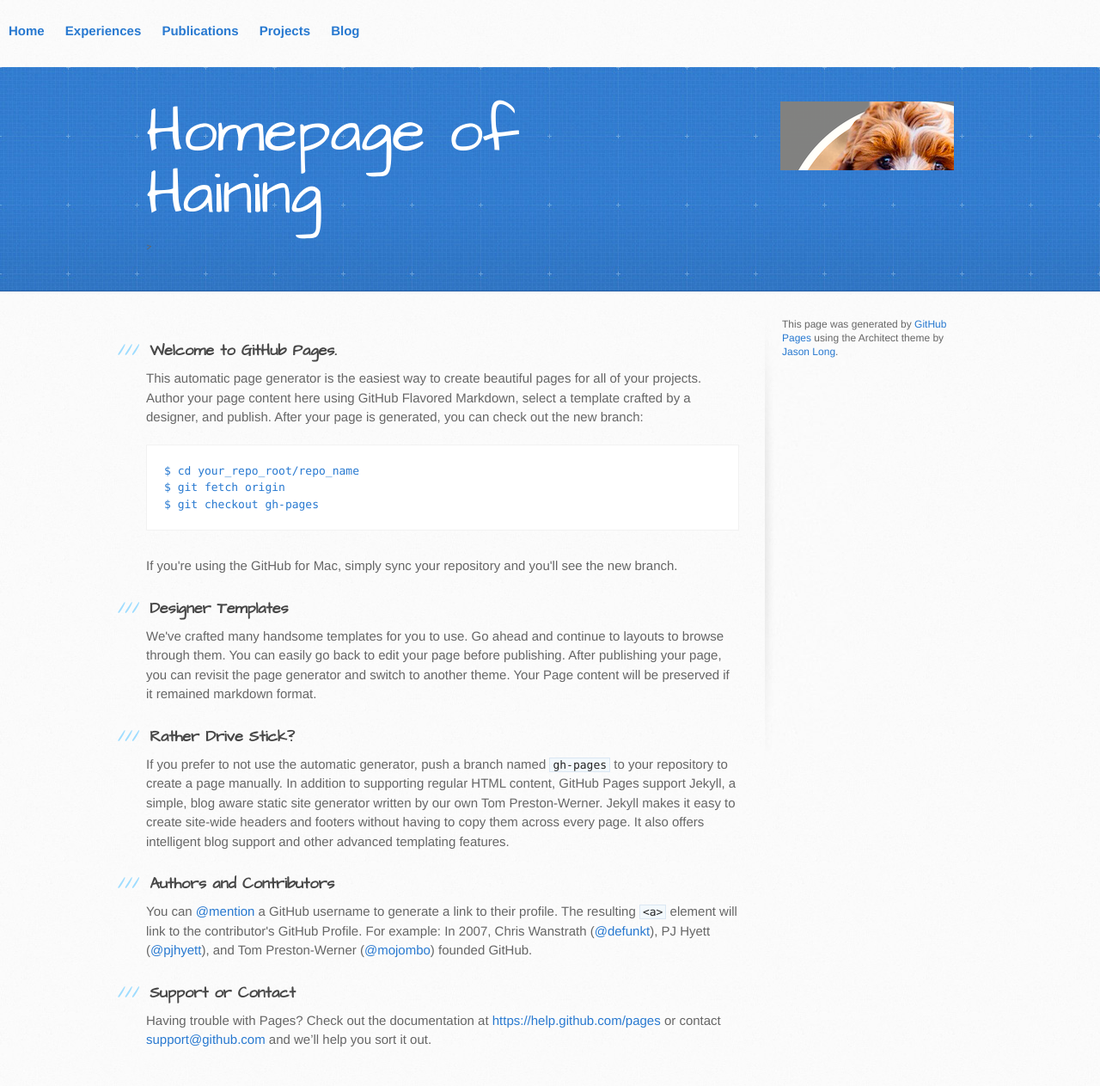
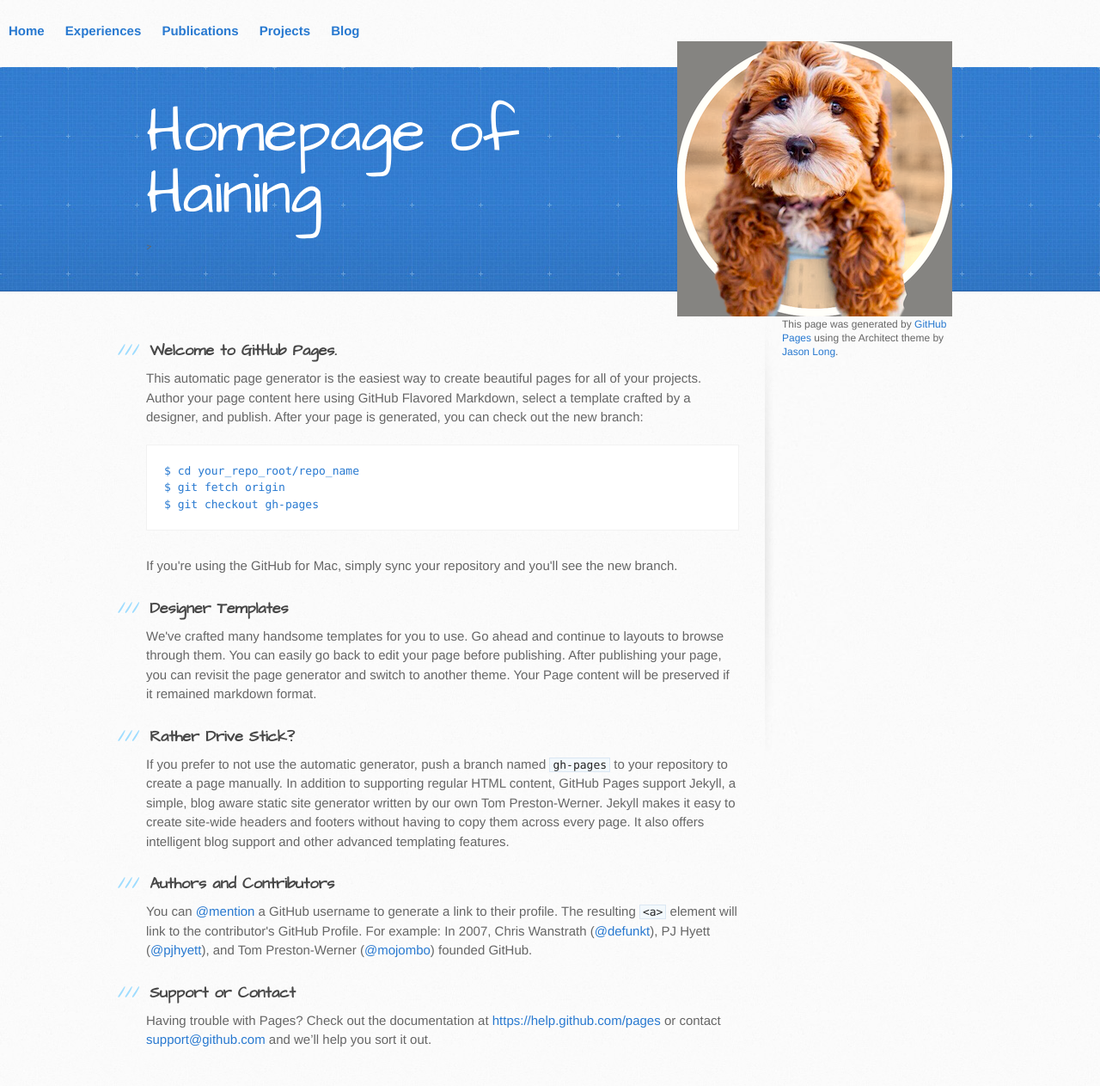
Before and after one commit to ellenzinc/ellenzinc.github.io, a Jekyll site: the page index.html, which Jekyll copies as it is, in a window 1280 px wide. Shown: the whole page at 86% size. Built offline with Jekyll 4.4.1, drawn with Linux system fonts in a browser that asks for light colours.

Commit message:
changed photo

```diff
--- a/index.html
+++ b/index.html
@@ -31,7 +31,7 @@
         <h2></h2>
         <!--<class = "button"><small></small>--!>
         <a href="https://github.com/ellenzinc" class="button"><small></small> </a>>
-
+        	<!--<img src="../images/dog.png", style="background:transparent">--!>
       </div>
     </header>
 
--- a/stylesheets/stylesheet.css
+++ b/stylesheets/stylesheet.css
@@ -517,10 +517,11 @@ aside#sidebar p.repo-owner a {
 }
 
 a.button {
-  width: 134px;
-  height: 58px;
-  padding-top: 22px;
-  padding-left: 68px;
+  width: 320px;
+  height: 320px;
+  margin-top: -70px;
+  padding-top: 0px;
+  padding-left: 2px;
   font-family: 'Architects Daughter', 'Helvetica Neue', Helvetica, Arial, serif;
   font-size: 23px;
   line-height: 1.2;
@@ -542,7 +543,7 @@ aside a.button {
   padding-left: 64px;
   margin-bottom: 20px;
   font-size: 21px;
-  background: transparent url(../images/download-button.png) 0 0 no-repeat;
+/*  background: transparent url(../images/download-button.png) 0 0 no-repeat;*/
 }
 
 code, pre {
```
Also changed, not shown: images/dog.PNG.
